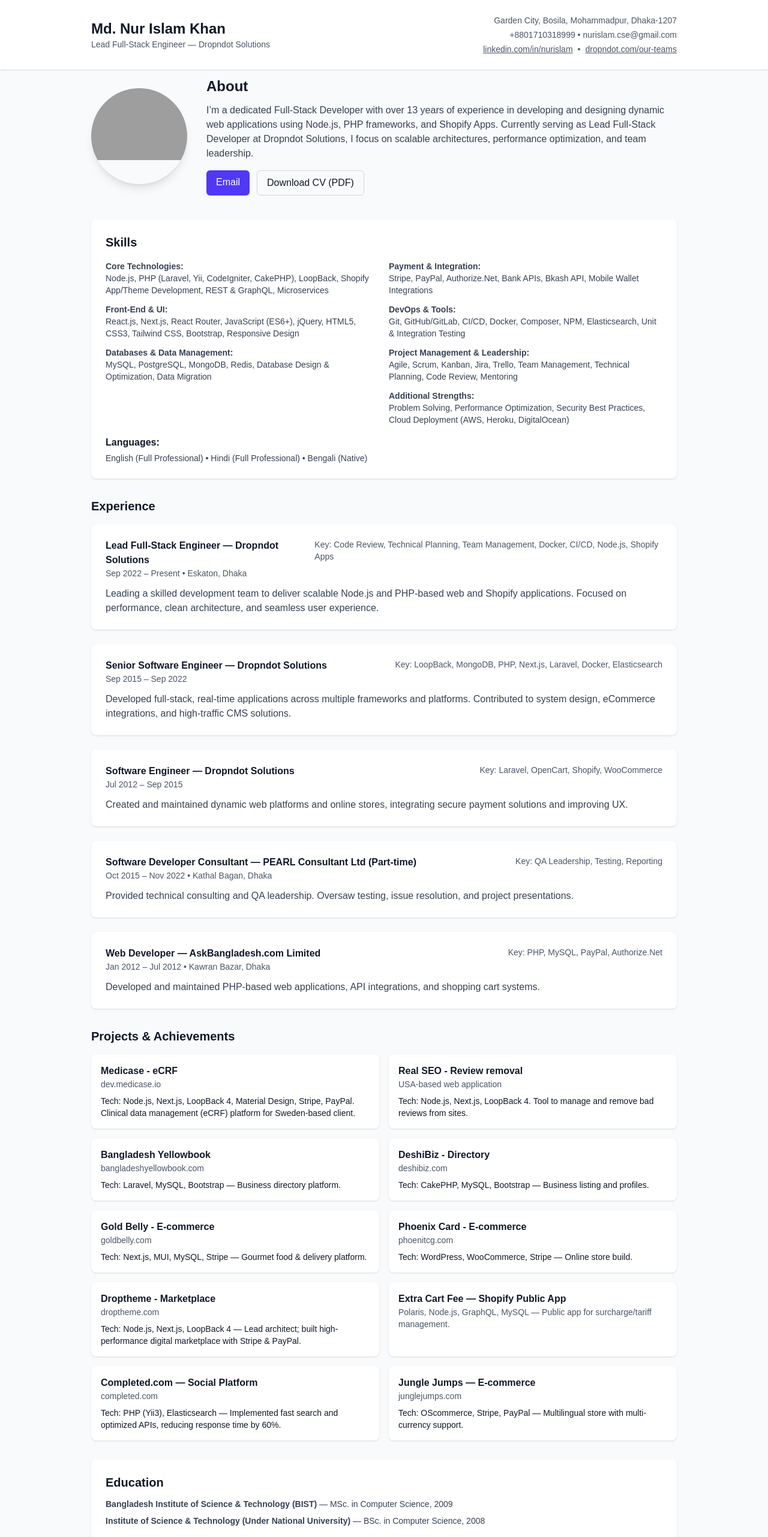
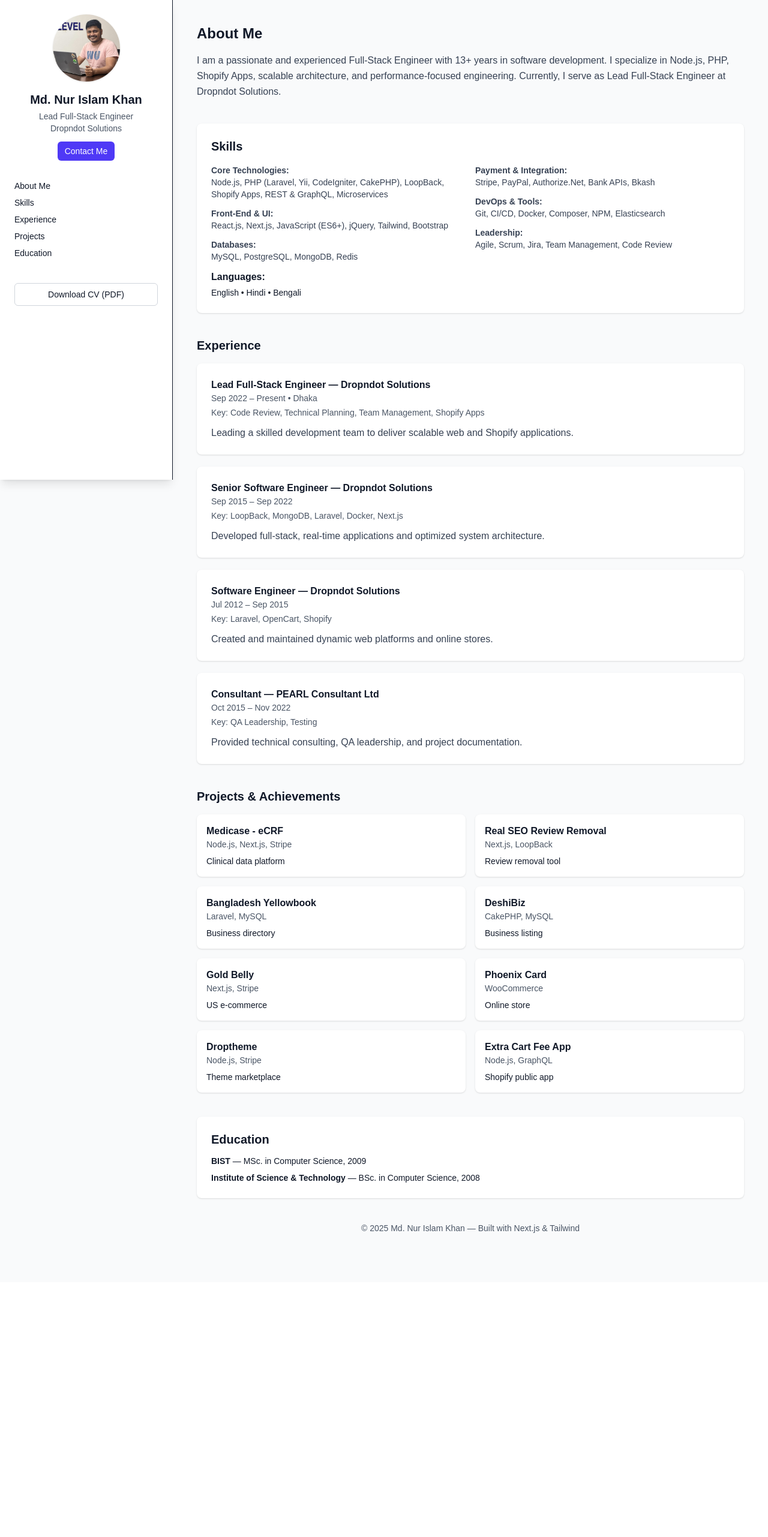
Before and after one commit to nurislam/nurislam-khan, a Next.js app: page / in a window 1280 px wide. Shown: the top 2563 px of the page at 60% size. After the commit the page ends 2138 px from the top, so only its background shows below. Built offline with nearby package versions, Linux system fonts and the light colour scheme; grey boxes are pictures that could not be loaded.

Commit message:
Update page.tsx

```diff
--- a/app/page.tsx
+++ b/app/page.tsx
@@ -1,225 +1,191 @@
-import Image from 'next/image';
+import Image from "next/image";
 
 export default function Home() {
   return (
-    <div className="min-h-screen bg-gray-50 text-gray-900">
-      <header className="bg-white shadow fixed top-0 left-0 w-full z-50">
-        <div className="max-w-5xl mx-auto px-6 py-6 flex items-center justify-between">
-          <div>
-            <h1 className="text-2xl font-bold">Md. Nur Islam Khan</h1>
-            <p className="text-sm text-gray-600">Lead Full-Stack Engineer — Dropndot Solutions</p>
-          </div>
-          <div className="text-right text-sm text-gray-600">
-            <div>Garden City, Bosila, Mohammadpur, Dhaka-1207</div>
-            <div className="mt-1">+8801710318999 • nurislam.cse@gmail.com</div>
-            <div className="mt-1">
-              <a href="https://linkedin.com/in/nurislam" className="underline">linkedin.com/in/nurislam</a>
-              <span className="mx-2">•</span>
-              <a href="https://dropndot.com/our-teams" className="underline">dropndot.com/our-teams</a>
-            </div>
-          </div>
-        </div>
-      </header>
+    <div className="min-h-screen bg-gray-50 text-gray-900 flex">
 
-      <main className="max-w-5xl mx-auto px-6 py-12 pt-32">
-        {/* Hero */}
-        <section className="flex flex-col md:flex-row items-center gap-8">
-          <div className="w-40 h-40 rounded-full overflow-hidden shadow-lg flex-shrink-0">
-            {/* Place your photo at /public/a_fresh_clothes.jpeg or update the path below */}
-            <Image src="/a_fresh_clothes.jpeg" alt="Profile" width={160} height={160} className="object-cover" />
+      {/* ========== LEFT SIDEBAR (Fixed) ========== */}
+      <aside className="w-72 bg-white border-r h-screen fixed top-0 left-0 flex flex-col p-6 overflow-y-auto shadow-lg">
+
+        {/* Profile */}
+        <div className="text-center">
+          <div className="w-28 h-28 mx-auto rounded-full overflow-hidden shadow">
+            <Image
+              src="/nur-with-laptop.png"
+              width={112}
+              height={112}
+              alt="Profile"
+              className="object-cover"
+            />
           </div>
 
-          <div>
-            <h2 className="text-2xl font-semibold">About</h2>
-            <p className="mt-3 text-gray-700">
-              I’m a dedicated Full-Stack Developer with over 13 years of experience in developing and designing
-              dynamic web applications using Node.js, PHP frameworks, and Shopify Apps. Currently serving as Lead
-              Full-Stack Developer at Dropndot Solutions, I focus on scalable architectures, performance optimization,
-              and team leadership.
-            </p>
+          <h1 className="text-xl font-bold mt-4">Md. Nur Islam Khan</h1>
+          <p className="text-sm text-gray-600 mt-1">
+            Lead Full-Stack Engineer
+            <br /> Dropndot Solutions
+          </p>
 
-            <div className="mt-4 flex gap-3">
-              <a href="mailto:nurislam.cse@gmail.com" className="inline-block bg-indigo-600 text-white px-4 py-2 rounded-md">Email</a>
-              <a href="/Md-Nur-Islam-Khan.pdf" className="inline-block border border-gray-300 px-4 py-2 rounded-md">Download CV (PDF)</a>
-            </div>
-          </div>
+          <a
+            href="mailto:nurislam.cse@gmail.com"
+            className="mt-3 inline-block bg-indigo-600 text-white px-3 py-1.5 rounded-md text-sm"
+          >
+            Contact Me
+          </a>
+        </div>
+
+        {/* Navigation */}
+        <nav className="mt-8 space-y-2 text-sm">
+          <a href="#about" className="block hover:text-indigo-600">About Me</a>
+          <a href="#skills" className="block hover:text-indigo-600">Skills</a>
+          <a href="#experience" className="block hover:text-indigo-600">Experience</a>
+          <a href="#projects" className="block hover:text-indigo-600">Projects</a>
+          <a href="#education" className="block hover:text-indigo-600">Education</a>
+        </nav>
+
+        {/* Download CV */}
+        <a
+          href="/Md-Nur-Islam-Khan.pdf"
+          className="mt-10 block text-center border border-gray-300 py-2 rounded-md text-sm hover:bg-gray-100"
+        >
+          Download CV (PDF)
+        </a>
+
+      </aside>
+
+      {/* ========== MAIN CONTENT ========== */}
+      <main className="ml-72 flex-1 p-10 overflow-y-auto">
+
+        {/* ABOUT */}
+        <section id="about">
+          <h2 className="text-2xl font-bold">About Me</h2>
+
+          <p className="mt-4 text-gray-700 leading-relaxed">
+            I am a passionate and experienced Full-Stack Engineer with 13+ years in software
+            development. I specialize in Node.js, PHP, Shopify Apps, scalable architecture,
+            and performance-focused engineering. Currently, I serve as Lead Full-Stack
+            Engineer at Dropndot Solutions.
+          </p>
         </section>
 
-        {/* Skills */}
-        <section className="mt-10 bg-white rounded-lg shadow p-6">
+        {/* SKILLS */}
+        <section id="skills" className="mt-10 bg-white p-6 rounded-lg shadow">
           <h3 className="text-xl font-semibold">Skills</h3>
+
           <div className="mt-4 grid grid-cols-1 md:grid-cols-2 gap-4 text-sm text-gray-700">
             <div>
               <strong>Core Technologies:</strong>
-              <div>Node.js, PHP (Laravel, Yii, CodeIgniter, CakePHP), LoopBack, Shopify App/Theme Development, REST & GraphQL, Microservices</div>
+              <p>Node.js, PHP (Laravel, Yii, CodeIgniter, CakePHP), LoopBack, Shopify Apps, REST & GraphQL, Microservices</p>
 
-              <strong className="mt-3 block">Front-End & UI:</strong>
-              <div>React.js, Next.js, React Router, JavaScript (ES6+), jQuery, HTML5, CSS3, Tailwind CSS, Bootstrap, Responsive Design</div>
+              <strong className="block mt-3">Front-End & UI:</strong>
+              <p>React.js, Next.js, JavaScript (ES6+), jQuery, Tailwind, Bootstrap</p>
 
-              <strong className="mt-3 block">Databases & Data Management:</strong>
-              <div>MySQL, PostgreSQL, MongoDB, Redis, Database Design & Optimization, Data Migration</div>
+              <strong className="block mt-3">Databases:</strong>
+              <p>MySQL, PostgreSQL, MongoDB, Redis</p>
             </div>
 
             <div>
               <strong>Payment & Integration:</strong>
-              <div>Stripe, PayPal, Authorize.Net, Bank APIs, Bkash API, Mobile Wallet Integrations</div>
+              <p>Stripe, PayPal, Authorize.Net, Bank APIs, Bkash</p>
 
-              <strong className="mt-3 block">DevOps & Tools:</strong>
-              <div>Git, GitHub/GitLab, CI/CD, Docker, Composer, NPM, Elasticsearch, Unit & Integration Testing</div>
+              <strong className="block mt-3">DevOps & Tools:</strong>
+              <p>Git, CI/CD, Docker, Composer, NPM, Elasticsearch</p>
 
-              <strong className="mt-3 block">Project Management & Leadership:</strong>
-              <div>Agile, Scrum, Kanban, Jira, Trello, Team Management, Technical Planning, Code Review, Mentoring</div>
-
-              <strong className="mt-3 block">Additional Strengths:</strong>
-              <div>Problem Solving, Performance Optimization, Security Best Practices, Cloud Deployment (AWS, Heroku, DigitalOcean)</div>
+              <strong className="block mt-3">Leadership:</strong>
+              <p>Agile, Scrum, Jira, Team Management, Code Review</p>
             </div>
           </div>
 
-          <div className="mt-4">
+          <div className="mt-3">
             <strong>Languages:</strong>
-            <div className="text-sm text-gray-700 mt-1">English (Full Professional) • Hindi (Full Professional) • Bengali (Native)</div>
+            <p className="text-sm mt-1">English • Hindi • Bengali</p>
           </div>
         </section>
 
-        {/* Experience */}
-        <section className="mt-8">
+        {/* EXPERIENCE */}
+        <section id="experience" className="mt-10">
           <h3 className="text-xl font-semibold">Experience</h3>
 
-          <div className="mt-4 space-y-6">
-            <article className="bg-white p-6 rounded-lg shadow">
-              <div className="flex items-start justify-between">
-                <div>
-                  <h4 className="font-semibold">Lead Full-Stack Engineer — Dropndot Solutions</h4>
-                  <div className="text-sm text-gray-600">Sep 2022 – Present • Eskaton, Dhaka</div>
-                </div>
-                <div className="text-sm text-gray-600">Key: Code Review, Technical Planning, Team Management, Docker, CI/CD, Node.js, Shopify Apps</div>
-              </div>
-              <p className="mt-3 text-gray-700">Leading a skilled development team to deliver scalable Node.js and PHP-based web and Shopify applications. Focused on performance, clean architecture, and seamless user experience.</p>
-            </article>
+          <div className="mt-4 space-y-5">
 
-            <article className="bg-white p-6 rounded-lg shadow">
-              <div className="flex items-start justify-between">
-                <div>
-                  <h4 className="font-semibold">Senior Software Engineer — Dropndot Solutions</h4>
-                  <div className="text-sm text-gray-600">Sep 2015 – Sep 2022</div>
-                </div>
-                <div className="text-sm text-gray-600">Key: LoopBack, MongoDB, PHP, Next.js, Laravel, Docker, Elasticsearch</div>
-              </div>
-              <p className="mt-3 text-gray-700">Developed full-stack, real-time applications across multiple frameworks and platforms. Contributed to system design, eCommerce integrations, and high-traffic CMS solutions.</p>
-            </article>
+            {[
+              {
+                title: "Lead Full-Stack Engineer — Dropndot Solutions",
+                date: "Sep 2022 – Present • Dhaka",
+                keys: "Code Review, Technical Planning, Team Management, Shopify Apps",
+                desc: "Leading a skilled development team to deliver scalable web and Shopify applications.",
+              },
+              {
+                title: "Senior Software Engineer — Dropndot Solutions",
+                date: "Sep 2015 – Sep 2022",
+                keys: "LoopBack, MongoDB, Laravel, Docker, Next.js",
+                desc: "Developed full-stack, real-time applications and optimized system architecture.",
+              },
+              {
+                title: "Software Engineer — Dropndot Solutions",
+                date: "Jul 2012 – Sep 2015",
+                keys: "Laravel, OpenCart, Shopify",
+                desc: "Created and maintained dynamic web platforms and online stores.",
+              },
+              {
+                title: "Consultant — PEARL Consultant Ltd",
+                date: "Oct 2015 – Nov 2022",
+                keys: "QA Leadership, Testing",
+                desc: "Provided technical consulting, QA leadership, and project documentation.",
+              },
+            ].map((job, i) => (
+              <article key={i} className="bg-white p-6 rounded-lg shadow">
+                <h4 className="font-semibold">{job.title}</h4>
+                <p className="text-sm text-gray-600">{job.date}</p>
+                <p className="text-sm text-gray-600 mt-1">Key: {job.keys}</p>
+                <p className="mt-3 text-gray-700">{job.desc}</p>
+              </article>
+            ))}
 
-            <article className="bg-white p-6 rounded-lg shadow">
-              <div className="flex items-start justify-between">
-                <div>
-                  <h4 className="font-semibold">Software Engineer — Dropndot Solutions</h4>
-                  <div className="text-sm text-gray-600">Jul 2012 – Sep 2015</div>
-                </div>
-                <div className="text-sm text-gray-600">Key: Laravel, OpenCart, Shopify, WooCommerce</div>
-              </div>
-              <p className="mt-3 text-gray-700">Created and maintained dynamic web platforms and online stores, integrating secure payment solutions and improving UX.</p>
-            </article>
-
-            <article className="bg-white p-6 rounded-lg shadow">
-              <div className="flex items-start justify-between">
-                <div>
-                  <h4 className="font-semibold">Software Developer Consultant — PEARL Consultant Ltd (Part-time)</h4>
-                  <div className="text-sm text-gray-600">Oct 2015 – Nov 2022 • Kathal Bagan, Dhaka</div>
-                </div>
-                <div className="text-sm text-gray-600">Key: QA Leadership, Testing, Reporting</div>
-              </div>
-              <p className="mt-3 text-gray-700">Provided technical consulting and QA leadership. Oversaw testing, issue resolution, and project presentations.</p>
-            </article>
-
-            <article className="bg-white p-6 rounded-lg shadow">
-              <div className="flex items-start justify-between">
-                <div>
-                  <h4 className="font-semibold">Web Developer — AskBangladesh.com Limited</h4>
-                  <div className="text-sm text-gray-600">Jan 2012 – Jul 2012 • Kawran Bazar, Dhaka</div>
-                </div>
-                <div className="text-sm text-gray-600">Key: PHP, MySQL, PayPal, Authorize.Net</div>
-              </div>
-              <p className="mt-3 text-gray-700">Developed and maintained PHP-based web applications, API integrations, and shopping cart systems.</p>
-            </article>
           </div>
         </section>
 
-        {/* Projects */}
-        <section className="mt-8">
+        {/* PROJECTS */}
+        <section id="projects" className="mt-10">
           <h3 className="text-xl font-semibold">Projects & Achievements</h3>
 
-          <div className="mt-4 grid grid-cols-1 md:grid-cols-2 gap-4">
-            <div className="bg-white p-4 rounded-lg shadow">
-              <h4 className="font-semibold">Medicase - eCRF</h4>
-              <div className="text-sm text-gray-600">dev.medicase.io</div>
-              <div className="mt-2 text-sm">Tech: Node.js, Next.js, LoopBack 4, Material Design, Stripe, PayPal. Clinical data management (eCRF) platform for Sweden-based client.</div>
-            </div>
+          <div className="grid grid-cols-1 md:grid-cols-2 gap-4 mt-4">
 
-            <div className="bg-white p-4 rounded-lg shadow">
-              <h4 className="font-semibold">Real SEO - Review removal</h4>
-              <div className="text-sm text-gray-600">USA-based web application</div>
-              <div className="mt-2 text-sm">Tech: Node.js, Next.js, LoopBack 4. Tool to manage and remove bad reviews from sites.</div>
-            </div>
+            {[
+              ["Medicase - eCRF", "Node.js, Next.js, Stripe", "Clinical data platform"],
+              ["Real SEO Review Removal", "Next.js, LoopBack", "Review removal tool"],
+              ["Bangladesh Yellowbook", "Laravel, MySQL", "Business directory"],
+              ["DeshiBiz", "CakePHP, MySQL", "Business listing"],
+              ["Gold Belly", "Next.js, Stripe", "US e-commerce"],
+              ["Phoenix Card", "WooCommerce", "Online store"],
+              ["Droptheme", "Node.js, Stripe", "Theme marketplace"],
+              ["Extra Cart Fee App", "Node.js, GraphQL", "Shopify public app"],
+            ].map((p, i) => (
+              <div key={i} className="bg-white p-4 rounded-lg shadow">
+                <h4 className="font-semibold">{p[0]}</h4>
+                <p className="text-sm text-gray-600">{p[1]}</p>
+                <p className="mt-2 text-sm">{p[2]}</p>
+              </div>
+            ))}
 
-            <div className="bg-white p-4 rounded-lg shadow">
-              <h4 className="font-semibold">Bangladesh Yellowbook</h4>
-              <div className="text-sm text-gray-600">bangladeshyellowbook.com</div>
-              <div className="mt-2 text-sm">Tech: Laravel, MySQL, Bootstrap — Business directory platform.</div>
-            </div>
-
-            <div className="bg-white p-4 rounded-lg shadow">
-              <h4 className="font-semibold">DeshiBiz - Directory</h4>
-              <div className="text-sm text-gray-600">deshibiz.com</div>
-              <div className="mt-2 text-sm">Tech: CakePHP, MySQL, Bootstrap — Business listing and profiles.</div>
-            </div>
-
-            <div className="bg-white p-4 rounded-lg shadow">
-              <h4 className="font-semibold">Gold Belly - E-commerce</h4>
-              <div className="text-sm text-gray-600">goldbelly.com</div>
-              <div className="mt-2 text-sm">Tech: Next.js, MUI, MySQL, Stripe — Gourmet food & delivery platform.</div>
-            </div>
-
-            <div className="bg-white p-4 rounded-lg shadow">
-              <h4 className="font-semibold">Phoenix Card - E-commerce</h4>
-              <div className="text-sm text-gray-600">phoenitcg.com</div>
-              <div className="mt-2 text-sm">Tech: WordPress, WooCommerce, Stripe — Online store build.</div>
-            </div>
-
-            <div className="bg-white p-4 rounded-lg shadow">
-              <h4 className="font-semibold">Droptheme - Marketplace</h4>
-              <div className="text-sm text-gray-600">droptheme.com</div>
-              <div className="mt-2 text-sm">Tech: Node.js, Next.js, LoopBack 4 — Lead architect; built high-performance digital marketplace with Stripe & PayPal.</div>
-            </div>
-
-            <div className="bg-white p-4 rounded-lg shadow">
-              <h4 className="font-semibold">Extra Cart Fee — Shopify Public App</h4>
-              <div className="text-sm text-gray-600">Polaris, Node.js, GraphQL, MySQL — Public app for surcharge/tariff management.</div>
-            </div>
-
-            <div className="bg-white p-4 rounded-lg shadow">
-              <h4 className="font-semibold">Completed.com — Social Platform</h4>
-              <div className="text-sm text-gray-600">completed.com</div>
-              <div className="mt-2 text-sm">Tech: PHP (Yii3), Elasticsearch — Implemented fast search and optimized APIs, reducing response time by 60%.</div>
-            </div>
-
-            <div className="bg-white p-4 rounded-lg shadow">
-              <h4 className="font-semibold">Jungle Jumps — E-commerce</h4>
-              <div className="text-sm text-gray-600">junglejumps.com</div>
-              <div className="mt-2 text-sm">Tech: OScommerce, Stripe, PayPal — Multilingual store with multi-currency support.</div>
-            </div>
           </div>
         </section>
 
-        {/* Education */}
-        <section className="mt-8 bg-white p-6 rounded-lg shadow">
+        {/* EDUCATION */}
+        <section id="education" className="mt-10 bg-white p-6 rounded-lg shadow">
           <h3 className="text-xl font-semibold">Education</h3>
-          <div className="mt-3 text-sm text-gray-700">
-            <div><strong>Bangladesh Institute of Science & Technology (BIST)</strong> — MSc. in Computer Science, 2009</div>
-            <div className="mt-2"><strong>Institute of Science & Technology (Under National University)</strong> — BSc. in Computer Science, 2008</div>
-          </div>
+
+          <p className="text-sm mt-3">
+            <strong>BIST</strong> — MSc. in Computer Science, 2009
+          </p>
+          <p className="text-sm mt-2">
+            <strong>Institute of Science & Technology</strong> — BSc. in Computer Science, 2008
+          </p>
         </section>
 
-        {/* Footer */}
-        <footer className="mt-10 text-center text-sm text-gray-600">© 2025 Md. Nur Islam Khan. Built with ❤️ — Lead Full-Stack Engineer at Dropndot Solutions</footer>
+        {/* FOOTER */}
+        <footer className="mt-10 text-center text-sm text-gray-600 pb-10">
+          © 2025 Md. Nur Islam Khan — Built with Next.js & Tailwind
+        </footer>
       </main>
     </div>
   );
```
